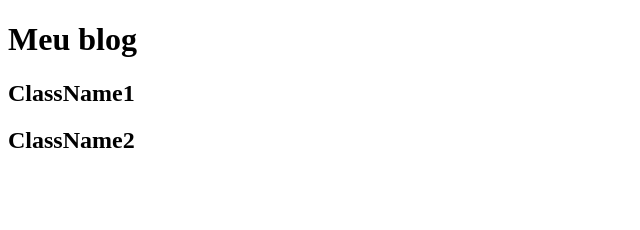
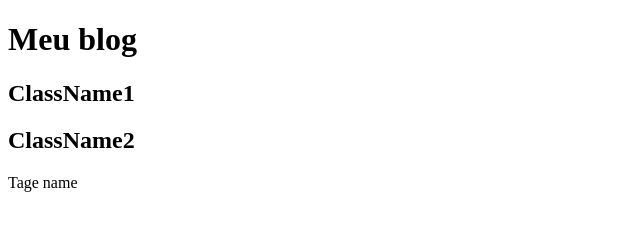
Before and after one commit to GeracNeto/RocketSeat, a plain HTML site: page Javascript/Exercicios/DOM.html in a window 1280 px wide. Shown: the full height of the page, 0-640 px from the left. Drawn offline with Linux system fonts and the light colour scheme.

Commit message:
Criado exemplo do uso do getElementByTagName

```diff
--- a/Javascript/Exercicios/DOM.html
+++ b/Javascript/Exercicios/DOM.html
@@ -14,6 +14,8 @@
     <h2 class="one">ClassName1</h2>
     <h2 class="one">ClassName2</h2>
 
+    <p>Tage name</p>
+
     <script src="DOM.js"></script>
 </body>
 
--- a/Javascript/Exercicios/DOM.js
+++ b/Javascript/Exercicios/DOM.js
@@ -5,3 +5,7 @@ console.log(document.getElementById('blog-title'))
 // getElementByClassName()
 
 console.log(document.getElementsByClassName('one'))
+
+// getElementByTagName()
+
+console.log(document.getElementsByTagName('p'))
```
